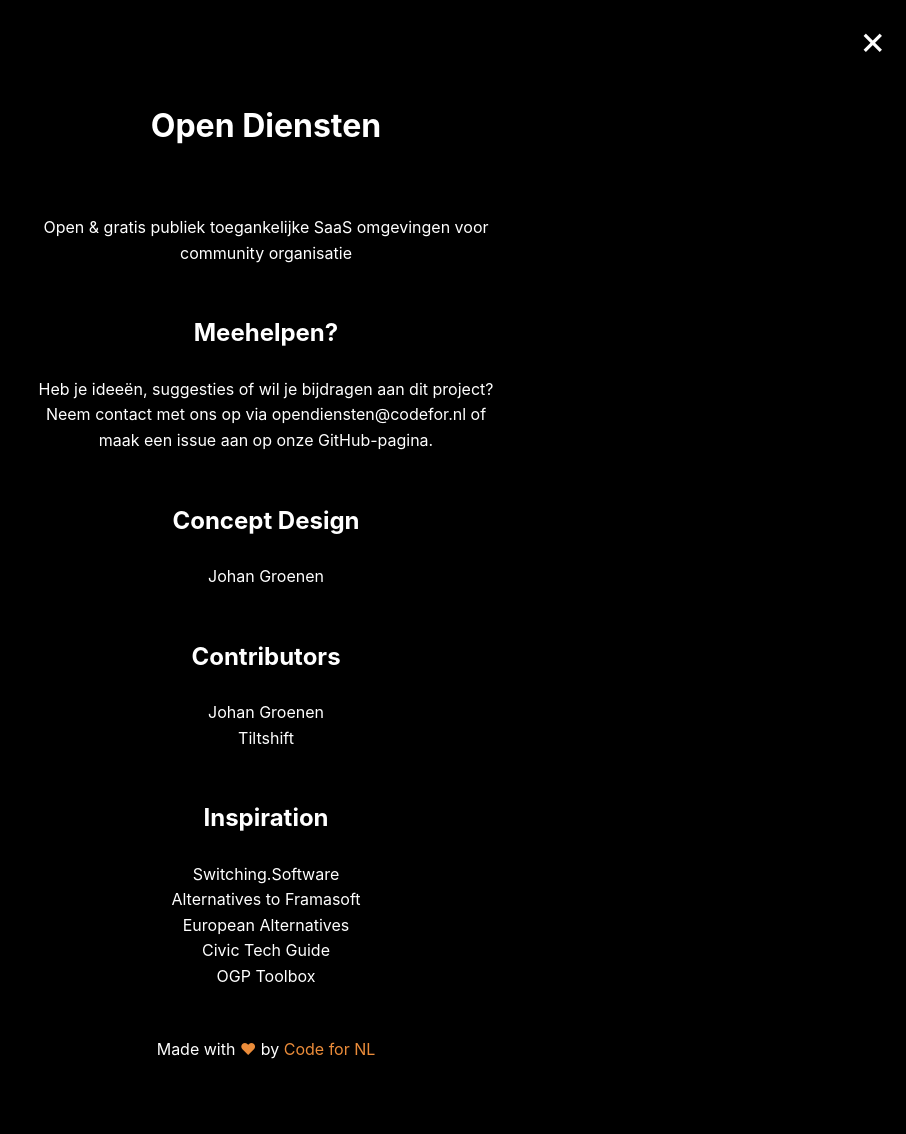
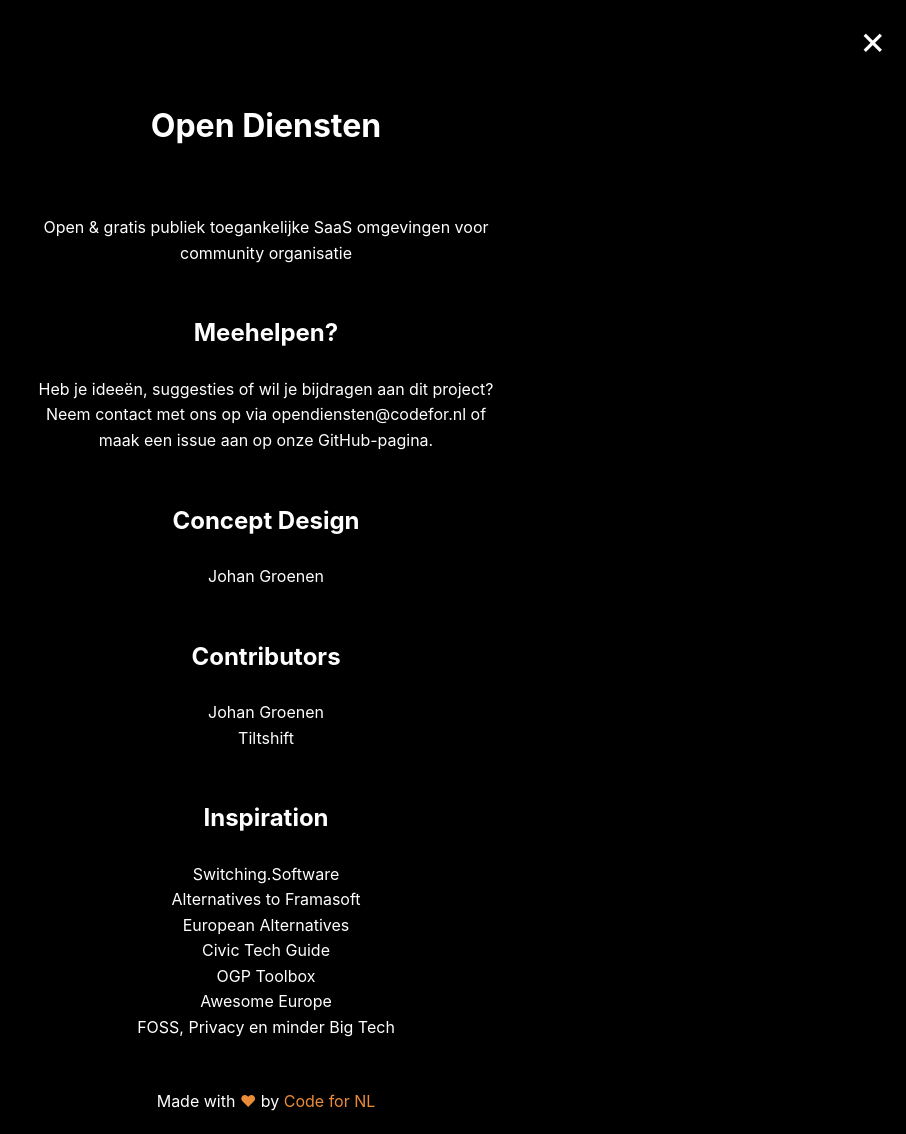
Before and after one commit to codefornl/OpenDienstenNL, a Jekyll site: the page built from credits.md, in a window 1280 px wide. Shown: the whole page, without its empty margins (374-1280 px from the left). Built offline with Jekyll 4.4.1, drawn with Linux system fonts in a browser that asks for light colours; before the commit the page ends 1083 px from its top, so only the background shows below that.

Commit message:
Update credits.md

```diff
--- a/credits.md
+++ b/credits.md
@@ -20,5 +20,7 @@ title: Credits - OpenDiensten
     <p><a href="https://european-alternatives.eu/">European Alternatives</a></p>
     <p><a href="https://civictech.guide/">Civic Tech Guide</a></p>
     <p><a href="https://oecd-opsi.org/toolkits/ogp-toolbox/">OGP Toolbox</a></p>
+    <p><a href="https://github.com/GeiserX/awesome-europe">Awesome Europe</a></p>
+    <p><a href="https://foss-privacy-bigtech.nl/">FOSS, Privacy en minder Big Tech</a></p>
     <p style="margin-top: 3em;">Made with <span class="love">♥</span> by <a href="https://www.codefor.nl" class="codefor-link">Code for NL</a></p>
 </div>
```
